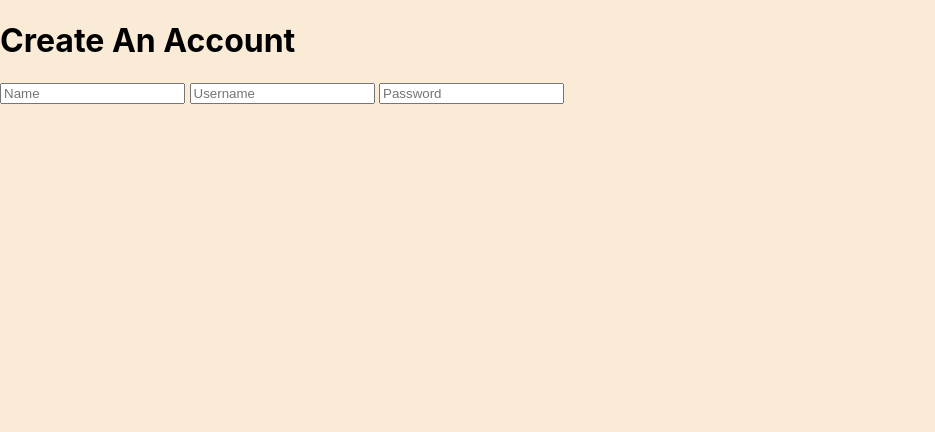
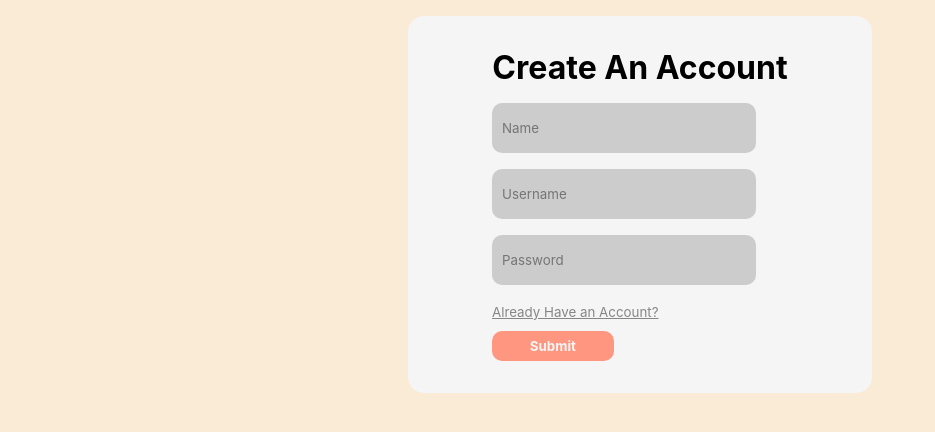
Before and after one commit to ChromeSkullex/pokemonGame, a Python web app: template templates/register.html in a window 1280 px wide. Shown: the part 68-500 px from the top of the page, without its empty margins (0-935 px from the left). Run offline with Jinja, Linux system fonts and the light colour scheme; the template is opened without the code that fills it, so the values that code supplies are empty.

Commit message:
Finished Register Template

```diff
--- a/CSS/main.css
+++ b/CSS/main.css
@@ -90,3 +90,67 @@ a{
     max-width: 650px;
     text-align: center;
 }
+
+.container-form{
+    display: flex;
+    margin: 0;
+    align-items: center;
+    justify-content: center;
+
+}
+.container-form h1{
+    margin: 0 0 1rem 0 ;
+    text-align: center;
+}
+.form-container{
+    width: 400px;
+    max-width: 400px;
+    margin: 1rem;
+    padding: 2rem;
+    background-color: #f5f5f5;
+    border-radius: 1rem;
+}
+.input-label{
+
+    margin-left: 13%;
+}
+input{
+    font-family: -apple-system,BlinkMacSystemFont,Segoe UI,Roboto,Helvetica Neue,Arial,Noto Sans,sans-serif,Apple Color
+    Emoji,Segoe UI Emoji,Segoe UI Symbol,Noto Color Emoji;
+    display: flex;
+    justify-content: center;
+
+    width: 70%;
+    height: 30px;
+    border: none;
+    outline: none;
+    padding: 10px;
+    border-radius: 10px;
+    background-color: #cccccc;
+}
+
+button{
+    font-family: -apple-system,BlinkMacSystemFont,Segoe UI,Roboto,Helvetica Neue,Arial,Noto Sans,sans-serif,Apple Color
+    Emoji,Segoe UI Emoji,Segoe UI Symbol,Noto Color Emoji;
+    display: flex;
+    justify-content: center;
+    align-items: center;
+    width: 35%;
+    height: 30px;
+    border: none;
+    outline: none;
+    border-radius: 10px;
+    background-color: #ff967f;
+    color: whitesmoke;
+    font-weight: bold;
+    transition: .1s ease-in;
+    margin-top: 10px;
+    cursor: pointer;
+
+}
+.discrete{
+    text-decoration: underline;
+}
+button:hover{
+    background-color: #ffbaae;
+}
--- a/templates/register.html
+++ b/templates/register.html
@@ -21,13 +21,26 @@
             </ul>
         </div>
     </nav>
-    <div class="container">
+    <div class="container-form">
         <div class="form-container signup-container">
             <form>
                 <h1>Create An Account</h1>
-                <input type="text" placeholder="Name">
-                <input type="text" placeholder="Username">
-                <input type="password" placeholder="Password">
+                <div class="input-label">
+                    <label>
+                        <input type="text" placeholder="Name" id="usr_name" name="usr_name"/>
+                    </label>
+                    <label>
+                        <p></p>
+                        <input type="text" placeholder="Username" id="usr_username" name="usr_username"/>
+                    </label>
+                    <label>
+                        <p></p>
+                        <input type="password" placeholder="Password" id="usr_password" name="usr_password"/>
+                    </label>
+                        <p></p>
+                    <small > <a href="login.html" class="discrete">Already Have an Account?</a></small>
+                    <button type="submit">Submit</button>
+                </div>
             </form>
         </div>
     </div>
```
